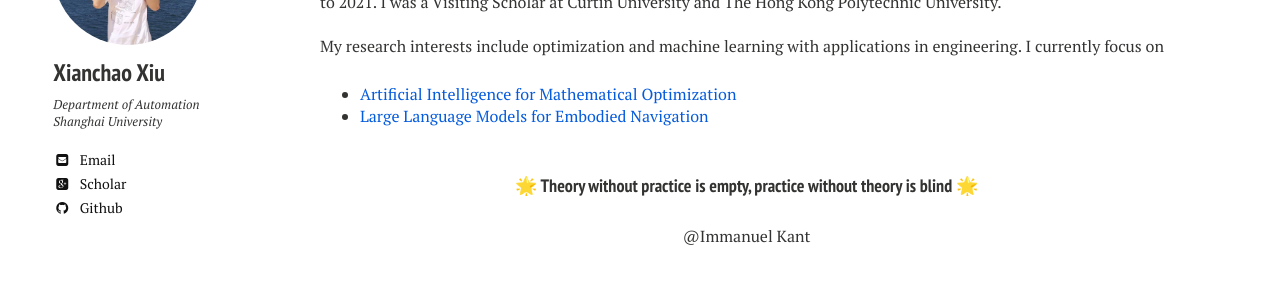
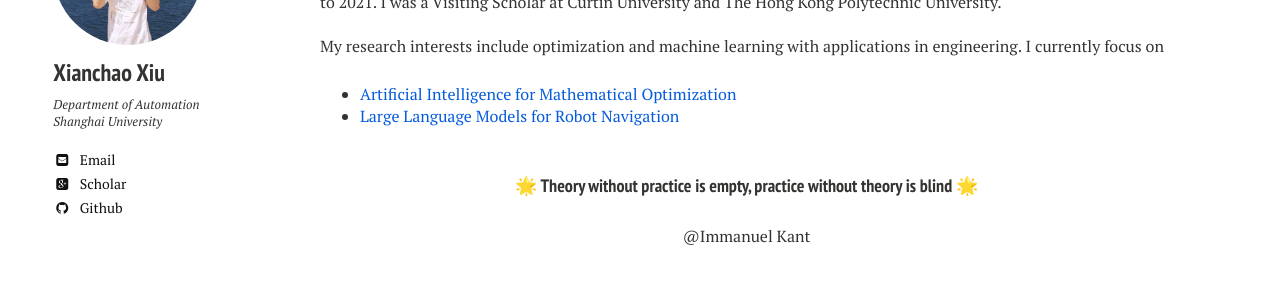
Before and after one commit to xianchaoxiu/xianchaoxiu.github.io, a Jekyll site: the page built from index.md, in a window 1280 px wide. Shown: the part 177-461 px from the top of the page. Built offline with Jekyll 4.4.1, drawn with Linux system fonts in a browser that asks for light colours; nearby versions of some CDN libraries.

Commit message:
Update home2.html

```diff
--- a/_layouts/home2.html
+++ b/_layouts/home2.html
@@ -36,7 +36,7 @@
 	 I currently focus on
    <ul>
       <li> <a href="https://github.com/xianchaoxiu/AI4MO" class="textlink" target="_blank">Artificial Intelligence for Mathematical Optimization</a> </li>
-      <li> <a href="https://github.com/xianchaoxiu/LLM4EN" class="textlink" target="_blank">Large Language Models for Embodied Navigation</a> </li> <br>
+      <li> <a href="https://github.com/xianchaoxiu/LLM4RN" class="textlink" target="_blank">Large Language Models for Robot Navigation</a> </li> <br>
     </ul>
 
 
```
